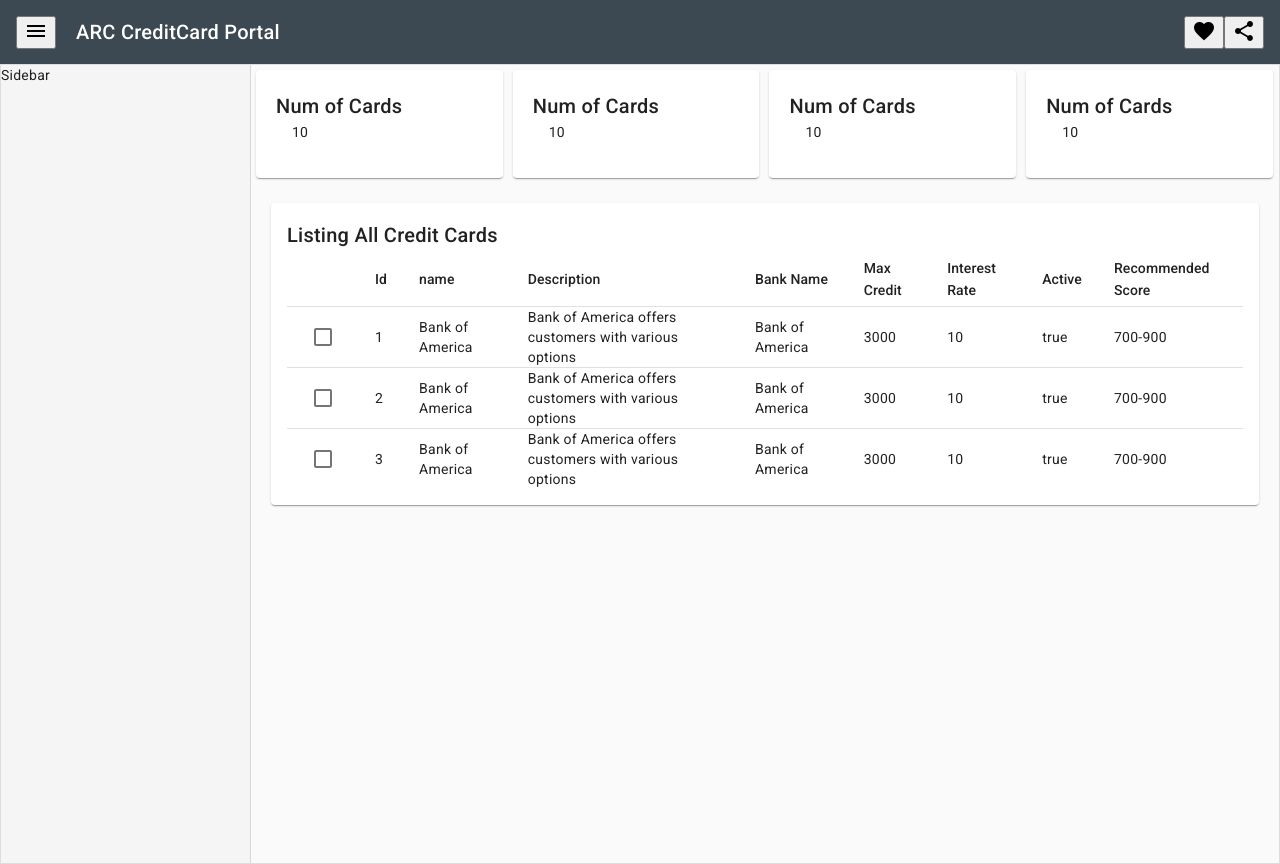
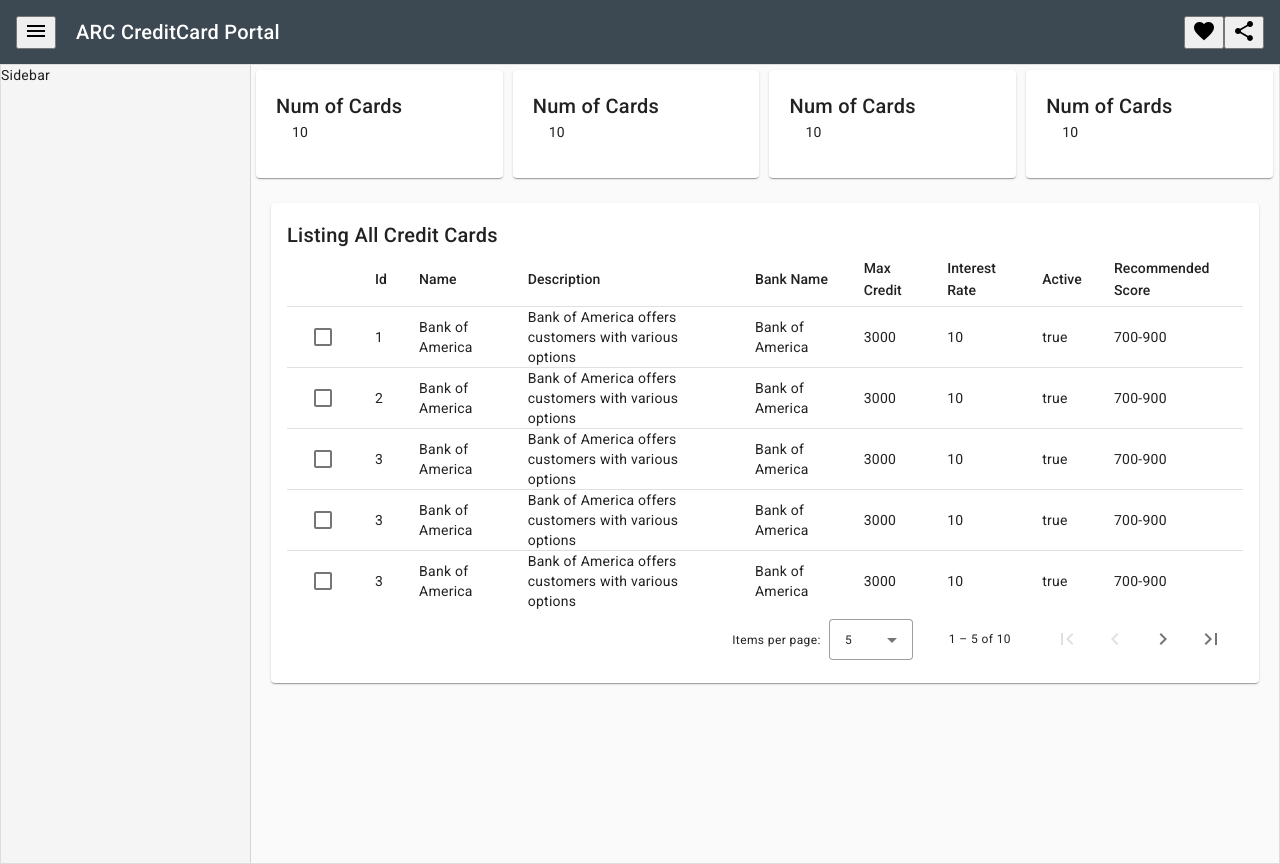
Before and after one commit to JaagupPr/Angular-CRUD, an Angular app in the folder angular-16-crud/creditcardadmin/: page /creditcards in a window 1280 px wide. Built offline with nearby package versions, Linux system fonts and the light colour scheme.

Commit message:
Service implementation

```diff
--- a/angular-16-crud/creditcardadmin/src/app/creditcards/creditcards.component.html
+++ b/angular-16-crud/creditcardadmin/src/app/creditcards/creditcards.component.html
@@ -25,7 +25,7 @@
         <mat-card-title>Listing All Credit Cards</mat-card-title>
     </mat-card-header>
     <mat-card-content>
-        <table mat-table [dataSource]="dataSource" matSort >
+        <table mat-table [dataSource]="dataSource" matSort>
             <ng-container matColumnDef="select">
                 <th mat-header-cell *matHeaderCellDef></th>
                 <td mat-cell *matCellDef="let row">
@@ -37,7 +37,7 @@
                 <td mat-cell *matCellDef="let element">{{element.id}}</td>
             </ng-container>
             <ng-container matColumnDef="name">
-                <th mat-header-cell *matHeaderCellDef>name</th>
+                <th mat-header-cell *matHeaderCellDef>Name</th>
                 <td mat-cell *matCellDef="let element">{{element.name}}</td>
             </ng-container>
             <ng-container matColumnDef="description">
@@ -68,5 +68,7 @@
             <tr mat-header-row *matHeaderRowDef="displayColumns"></tr>
             <tr mat-row *matRowDef="let row; columns: displayColumns"></tr>
         </table>
+        <mat-paginator [pageSizeOptions]="[5, 10, 15, 20]"
+        showFirstLastButtons></mat-paginator>
     </mat-card-content>
 </mat-card>
--- a/angular-16-crud/creditcardadmin/src/app/creditcards/creditcards.component.ts
+++ b/angular-16-crud/creditcardadmin/src/app/creditcards/creditcards.component.ts
@@ -47,7 +47,105 @@ const TABLE_DATA: CreditCard[] = [
     termsAndConditions: 'Following are the terms and conditions',
     createdData: '2023-31-08',
     updatedDate: '2023-31-08',
-  }
+  },
+  {
+    id: 3,
+    name: 'Bank of America',
+    description: "Bank of America offers customers with various options",
+    bankName: "Bank of America",
+    maxCredit: 3000,
+    interestRate: 10,
+    active: true,
+    recommendedScore: '700-900',
+    annualFee: 4,
+    termsAndConditions: 'Following are the terms and conditions',
+    createdData: '2023-31-08',
+    updatedDate: '2023-31-08',
+  },
+  {
+    id: 3,
+    name: 'Bank of America',
+    description: "Bank of America offers customers with various options",
+    bankName: "Bank of America",
+    maxCredit: 3000,
+    interestRate: 10,
+    active: true,
+    recommendedScore: '700-900',
+    annualFee: 4,
+    termsAndConditions: 'Following are the terms and conditions',
+    createdData: '2023-31-08',
+    updatedDate: '2023-31-08',
+  },
+  {
+    id: 3,
+    name: 'Bank of America',
+    description: "Bank of America offers customers with various options",
+    bankName: "Bank of America",
+    maxCredit: 3000,
+    interestRate: 10,
+    active: true,
+    recommendedScore: '700-900',
+    annualFee: 4,
+    termsAndConditions: 'Following are the terms and conditions',
+    createdData: '2023-31-08',
+    updatedDate: '2023-31-08',
+  },
+  {
+    id: 3,
+    name: 'Bank of America',
+    description: "Bank of America offers customers with various options",
+    bankName: "Bank of America",
+    maxCredit: 3000,
+    interestRate: 10,
+    active: true,
+    recommendedScore: '700-900',
+    annualFee: 4,
+    termsAndConditions: 'Following are the terms and conditions',
+    createdData: '2023-31-08',
+    updatedDate: '2023-31-08',
+  },
+  {
+    id: 3,
+    name: 'Bank of America',
+    description: "Bank of America offers customers with various options",
+    bankName: "Bank of America",
+    maxCredit: 3000,
+    interestRate: 10,
+    active: true,
+    recommendedScore: '700-900',
+    annualFee: 4,
+    termsAndConditions: 'Following are the terms and conditions',
+    createdData: '2023-31-08',
+    updatedDate: '2023-31-08',
+  },
+  {
+    id: 3,
+    name: 'Bank of America',
+    description: "Bank of America offers customers with various options",
+    bankName: "Bank of America",
+    maxCredit: 3000,
+    interestRate: 10,
+    active: true,
+    recommendedScore: '700-900',
+    annualFee: 4,
+    termsAndConditions: 'Following are the terms and conditions',
+    createdData: '2023-31-08',
+    updatedDate: '2023-31-08',
+  },
+  {
+    id: 3,
+    name: 'Bank of America',
+    description: "Bank of America offers customers with various options",
+    bankName: "Bank of America",
+    maxCredit: 3000,
+    interestRate: 10,
+    active: true,
+    recommendedScore: '700-900',
+    annualFee: 4,
+    termsAndConditions: 'Following are the terms and conditions',
+    createdData: '2023-31-08',
+    updatedDate: '2023-31-08',
+  },
 ];
 
 @Component({
```
Also changed, not shown: angular-16-crud/creditcardadmin/src/app/services/creditcards.service.ts (+36 -1 lines).
